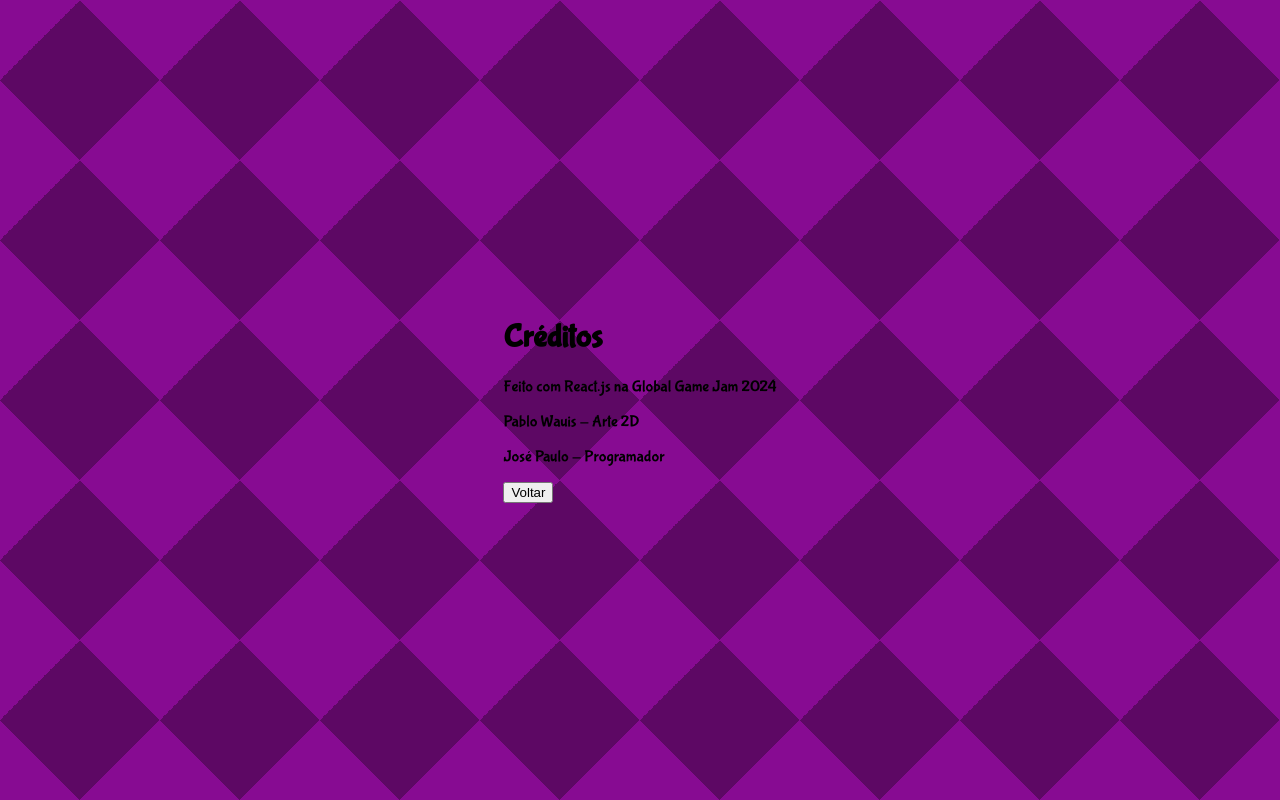
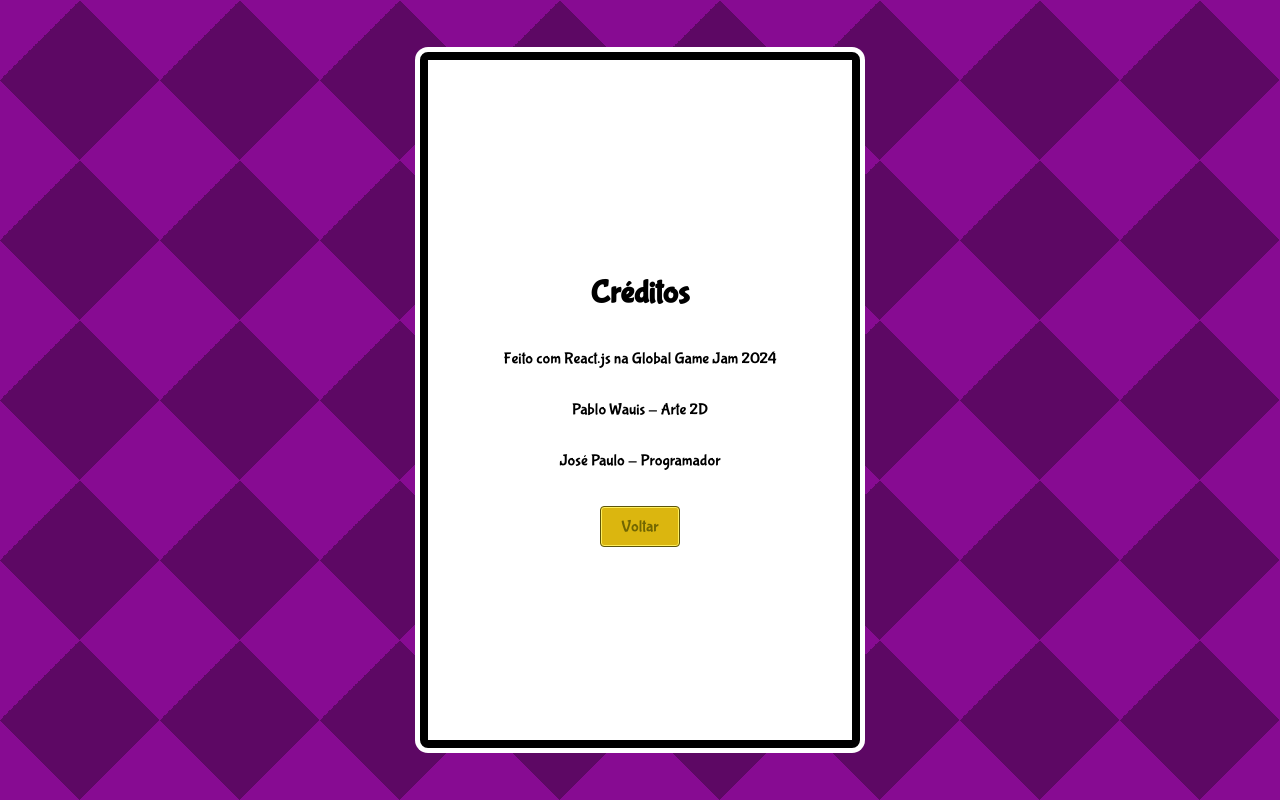
Before and after one commit to JosePaulo95/rumble-pie, a React (Vite) app: page /credits in a window 1280 px wide. Built offline with nearby package versions, Linux system fonts and the light colour scheme.

Commit message:
ajusta menu em algumas telas

```diff
--- a/src/components/Objetivo/index.tsx
+++ b/src/components/Objetivo/index.tsx
@@ -7,11 +7,9 @@ interface ObjetivoProps {
 
 function Objetivo({ texto }: ObjetivoProps) {
   return (
-    <div className="objetivo-container">
-      <div className="objetivo-content">
-        <h2>Objetivo:</h2>
-        <p>{texto}</p>
-      </div>
+    <div className="objetivo-content">
+      <h2>Objetivo:</h2>
+      <p>{texto}</p>
     </div>
   );
 }
--- a/src/containers/Credits.tsx
+++ b/src/containers/Credits.tsx
@@ -4,14 +4,14 @@ import { Link } from 'react-router-dom';
 
 const Credits: React.FC = () => {
   return (
-    <div className="credits-container">
+    <div className="container credits-container">
       <h1>Créditos</h1>
       <p>Feito com React.js na Global Game Jam 2024</p>
       <p>Pablo Wauis - Arte 2D</p>
       <p>José Paulo - Programador</p>
 
       <Link to="/">
-        <button>Voltar</button>{' '}
+        <button className="menu-button">Voltar</button>{' '}
       </Link>
     </div>
   );
--- a/src/containers/MenuPrincipal.css
+++ b/src/containers/MenuPrincipal.css
@@ -65,9 +65,9 @@ body {
     padding: 20px;
     border-radius: 8px;
     border: 8px solid black; /* Adiciona uma borda preta de 2 pixels */
+    box-shadow: 0 0 0 5px white; /* Adiciona uma borda branca de 5 pixels sobre a borda preta */
     min-width: 30vw;
-    box-shadow: 0 0 0 5px white; /* Adiciona uma borda branca de 5 pixels sobre a borda preta */
-    min-height: calc(5vh + 50px); /* Valor mínimo de altura */
+    min-height: 80vh; /* Valor mínimo de altura */
     max-height: 100vh; /* Valor máximo de altura */
   }
 
```
